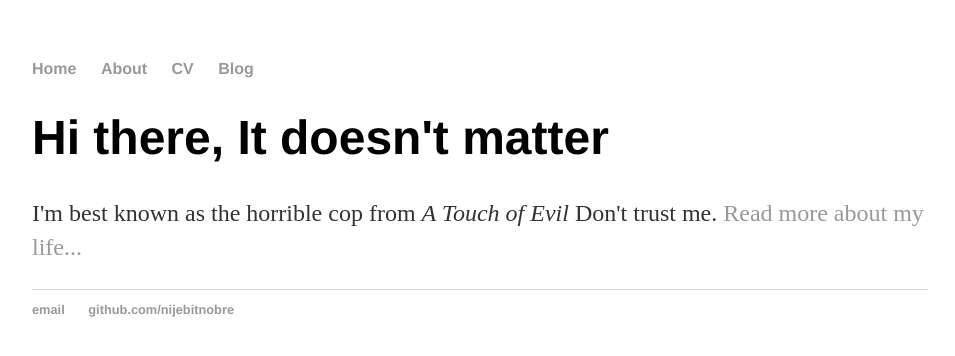
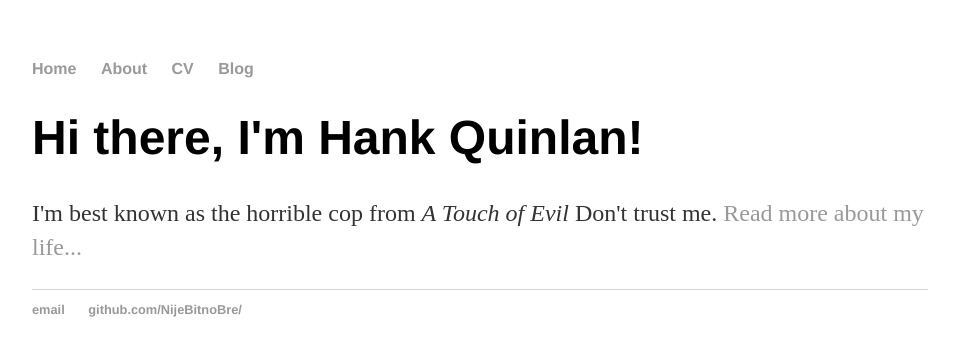
Before and after one commit to NijeBitnoBre/nijebitnobre.github.io, a plain HTML site: page index.html in a window 1280 px wide. Shown: the whole page, without its empty margins (160-1115 px from the left). Drawn offline with Linux system fonts and the light colour scheme; files that its build step writes are made by us from their sources.

Commit message:
Update index.html

```diff
--- a/index.html
+++ b/index.html
@@ -1,7 +1,7 @@
 <!DOCTYPE html>
 <html>
 	<head>
-		<title>Nije Bitno Bre</title>
+		<title>Nije Bitno Bre test</title>
 		<!-- link to main stylesheet -->
 		<link rel="stylesheet" type="text/css" href="/css/main.css">
 	</head>
@@ -16,14 +16,14 @@
 		</nav>
 		<div class="container">
     		<div class="blurb">
-        		<h1>Hi there, It doesn't matter</h1>
+        		<h1>Hi there, I'm Hank Quinlan!</h1>
 				<p>I'm best known as the horrible cop from <em>A Touch of Evil</em> Don't trust me. <a href="/about">Read more about my life...</a></p>
     		</div><!-- /.blurb -->
 		</div><!-- /.container -->
 		<footer>
     		<ul>
         		<li><a href="mailto:test@gmail.com">email</a></li>
-        		<li><a href="https://nijebitnobre.github.io">github.com/nijebitnobre</a></li>
+        		<li><a href="https://nijebitnobre.github.io">github.com/NijeBitnoBre/</a></li>
 			</ul>
 		</footer>
 	</body>
```
